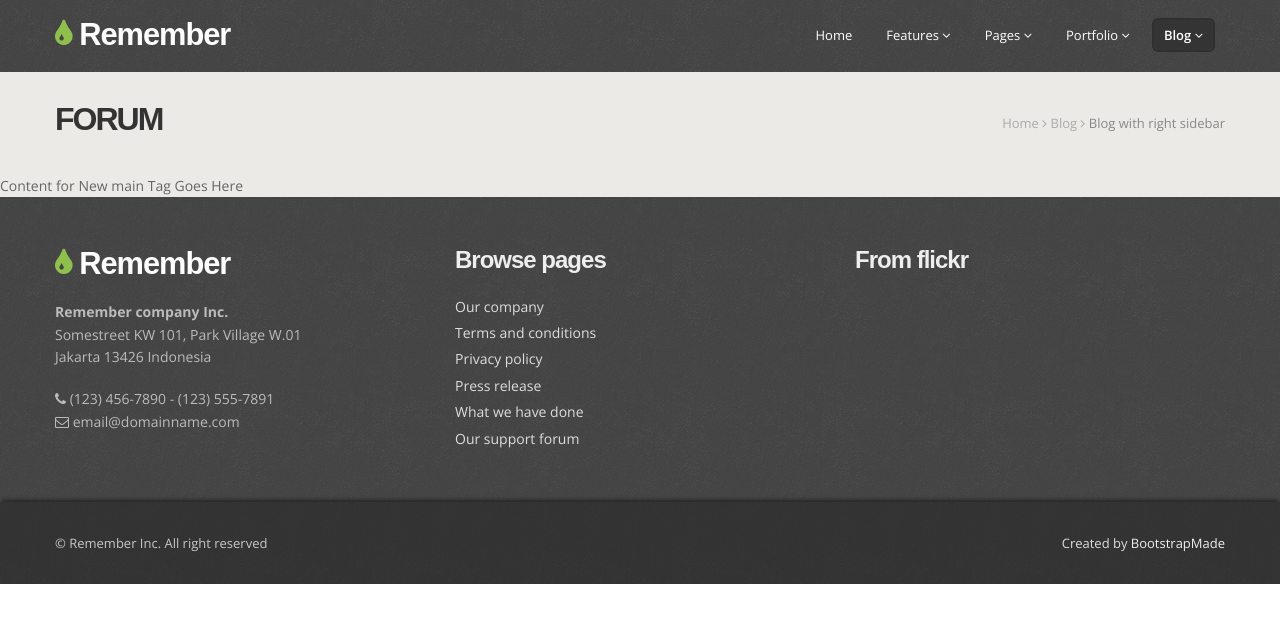
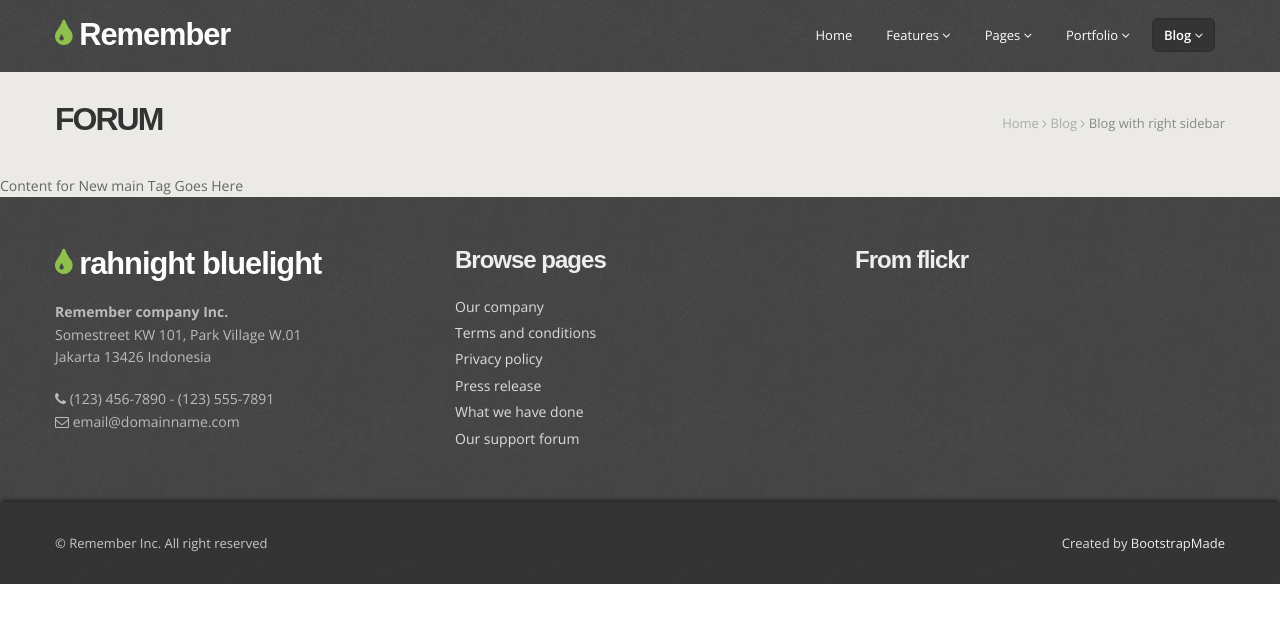
Before and after one commit to RahNightBlueLight/THE-Proper-RahStudio, a plain HTML site: page blog-right-sidebar.html in a window 1280 px wide. Shown: the part 56-678 px from the top of the page. Drawn offline with nearby package versions, Linux system fonts and the light colour scheme.

Commit message:
Update blog-right-sidebar.html

```diff
--- a/blog-right-sidebar.html
+++ b/blog-right-sidebar.html
@@ -3,7 +3,7 @@
 
 <head>
   <meta charset="utf-8">
-  <title>Remember - Multipurpose bootstrap site template</title>
+  <title>rahnight bluelight - forums</title>
   <meta name="viewport" content="width=device-width, initial-scale=1.0" />
   <meta name="description" content="Your page description here" />
   <meta name="author" content="" />
@@ -26,7 +26,7 @@
   <link rel="shortcut icon" href="ico/favicon.png" />
 
   <!-- =======================================================
-    Theme Name: Remember
+    Theme Name: rahnight bluelight
     Theme URL: https://bootstrapmade.com/remember-free-multipurpose-bootstrap-template/
     Author: BootstrapMade.com
     Author URL: https://bootstrapmade.com
@@ -151,7 +151,7 @@
           <div class="span4">
             <div class="widget">
               <div class="footer_logo">
-                <h3><a href="index.html"><i class="icon-tint"></i> Remember</a></h3>
+                <h3><a href="index.html"><i class="icon-tint"></i> rahnight bluelight</a></h3>
               </div>
               <address>
 							  <strong>Remember company Inc.</strong><br>
```
